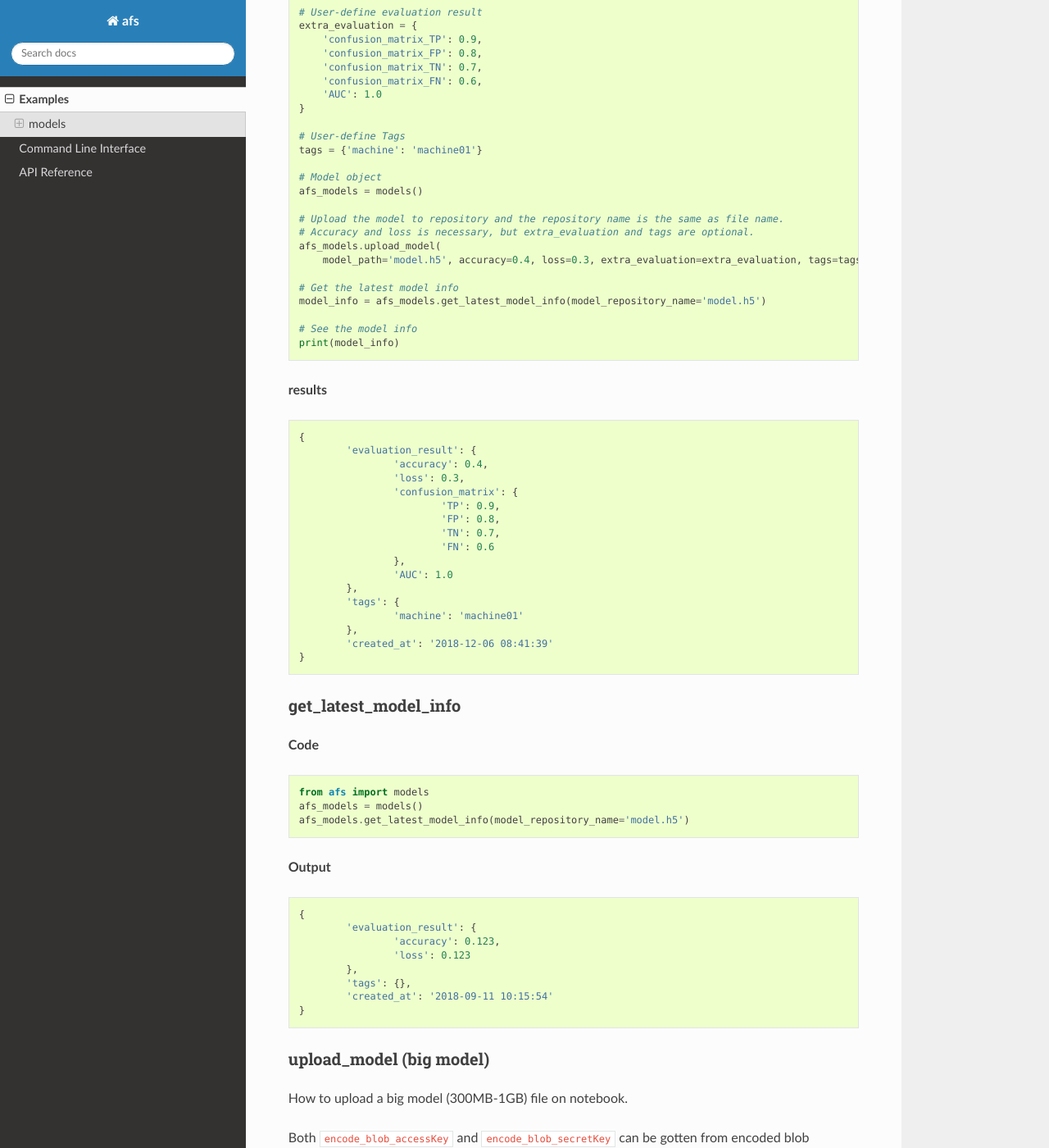
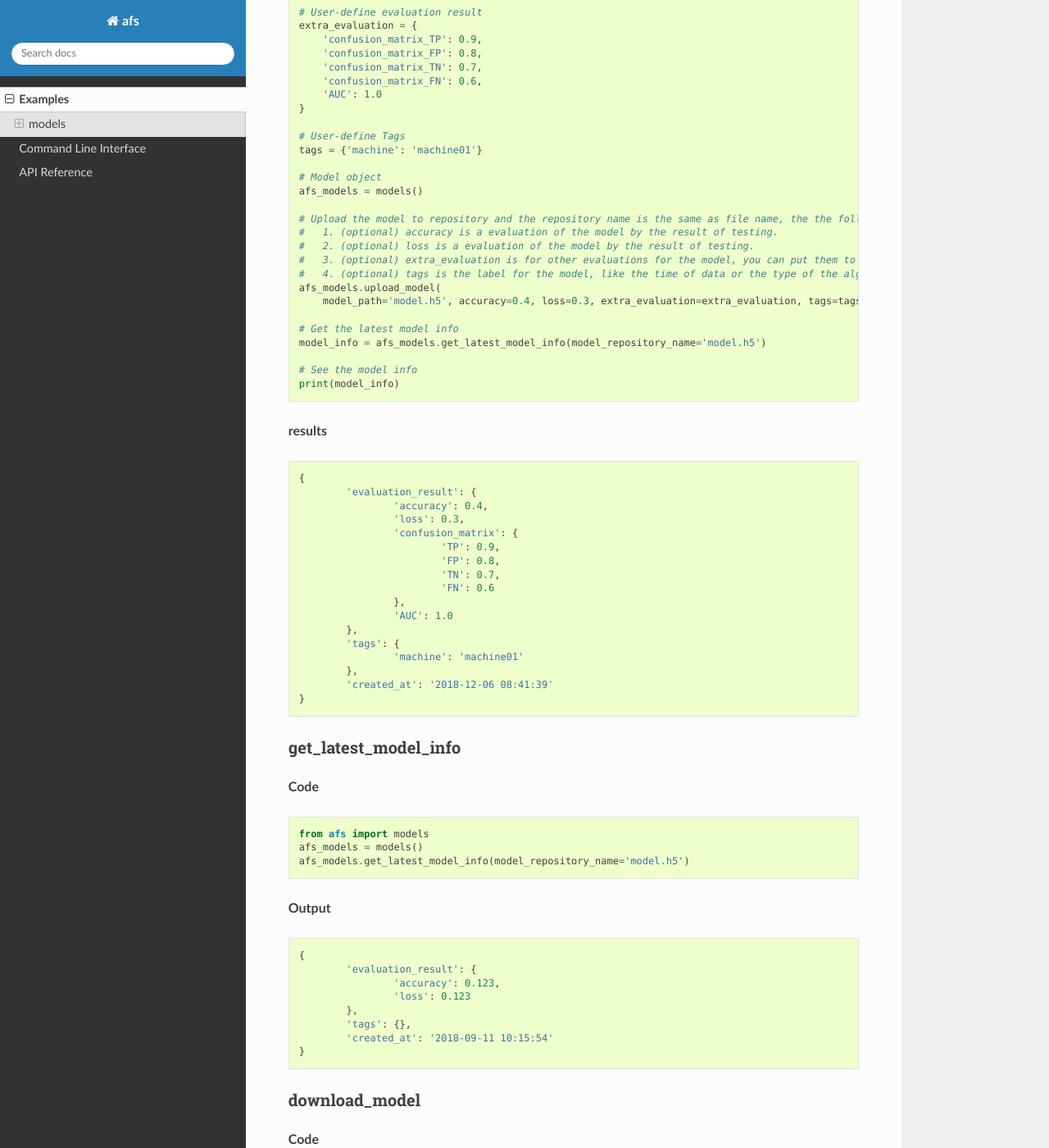
Before and after one commit to WISE-AIFS/afs2-model, a Sphinx documentation site: the page built from docs/Examples.md, in a window 1280 px wide and 1400 px high, scrolled down 469 px. Shown: the whole window at 82% size. Built offline with Sphinx 7.4.7 and the Read the Docs theme 2.0.0, drawn with Linux system fonts in a browser that asks for light colours; some of the changed text lies outside the part shown.

Commit message:
update upload model and download model example

````diff
--- a/docs/Examples.md
+++ b/docs/Examples.md
@@ -31,8 +31,11 @@ tags = {'machine': 'machine01'}
 # Model object
 afs_models = models()
 
-# Upload the model to repository and the repository name is the same as file name.
-# Accuracy and loss is necessary, but extra_evaluation and tags are optional.
+# Upload the model to repository and the repository name is the same as file name, the the following is optional parameters:
+#   1. (optional) accuracy is a evaluation of the model by the result of testing.
+#   2. (optional) loss is a evaluation of the model by the result of testing.
+#   3. (optional) extra_evaluation is for other evaluations for the model, you can put them to this parameter.
+#   4. (optional) tags is the label for the model, like the time of data or the type of the algorithm.
 afs_models.upload_model(
     model_path='model.h5', accuracy=0.4, loss=0.3, extra_evaluation=extra_evaluation, tags=tags, model_repository_name='model.h5')
 
@@ -85,6 +88,29 @@ afs_models.get_latest_model_info(model_repository_name='model.h5')
 	'created_at': '2018-09-11 10:15:54'
 }
 ```
+
+
+###  download_model
+
+**Code**
+```
+from afs import models
+
+# Model object
+afs_models = models()
+
+# Download model from model repository, and get the last one model or get the specific model name
+afs_models.download_model(save_path='dl_model.h5', model_repository_name='model.h5', last_one=True)
+
+# List the directory
+!ls
+```
+
+**Output**
+```
+dl_model.h5
+```
+
 
 
 ### upload_model (big model)
````
